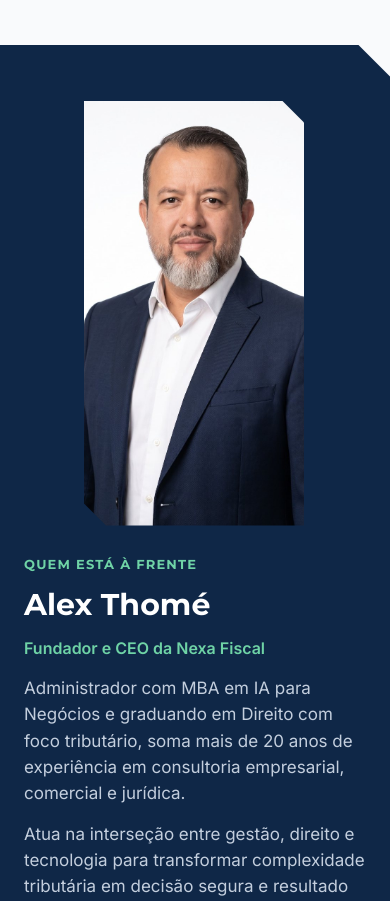
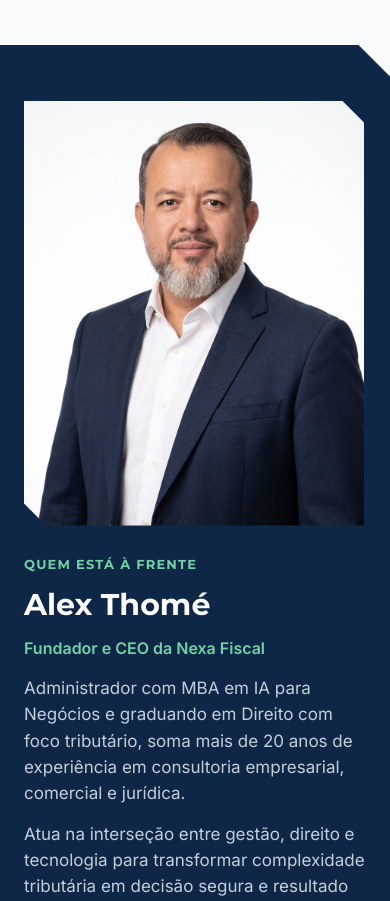
Before and after one commit to lution-dev/site-nexafiscal, a plain HTML site: page index.html in a window 390 px wide. Shown: the part 6453-7354 px from the top of the page. Drawn offline with Linux system fonts and the light colour scheme.

Commit message:
Mobile: foto do Alex no mesmo formato do desktop, alinhada à esquerda
Co-Authored-By: Claude Sonnet 5.5 <noreply@anthropic.com>
Claude-Session: https://claude.ai/code/session_01S1JndCL6VsgvjRjjjD9Wew

```diff
--- a/styles.css
+++ b/styles.css
@@ -176,7 +176,7 @@ section[id]{scroll-margin-top:84px}
 #nb-economia span[style*="font-size: 36px"]{font-size:30px !important}
 #nb-confianca>div{gap:20px !important}
 #nb-quem div[style*="gap: 56px"]{gap:28px !important}
-#nb-quem img{max-width:220px !important;margin:0 auto}
+#nb-quem img{max-width:340px !important;width:100% !important;height:auto !important;aspect-ratio:4/5 !important;margin:0}
 .nb-faq summary{padding:18px 16px !important}
 .nb-faq .nb-ans{padding:0 16px 20px 16px !important}
 .nb-faq-side{position:static !important}
```
